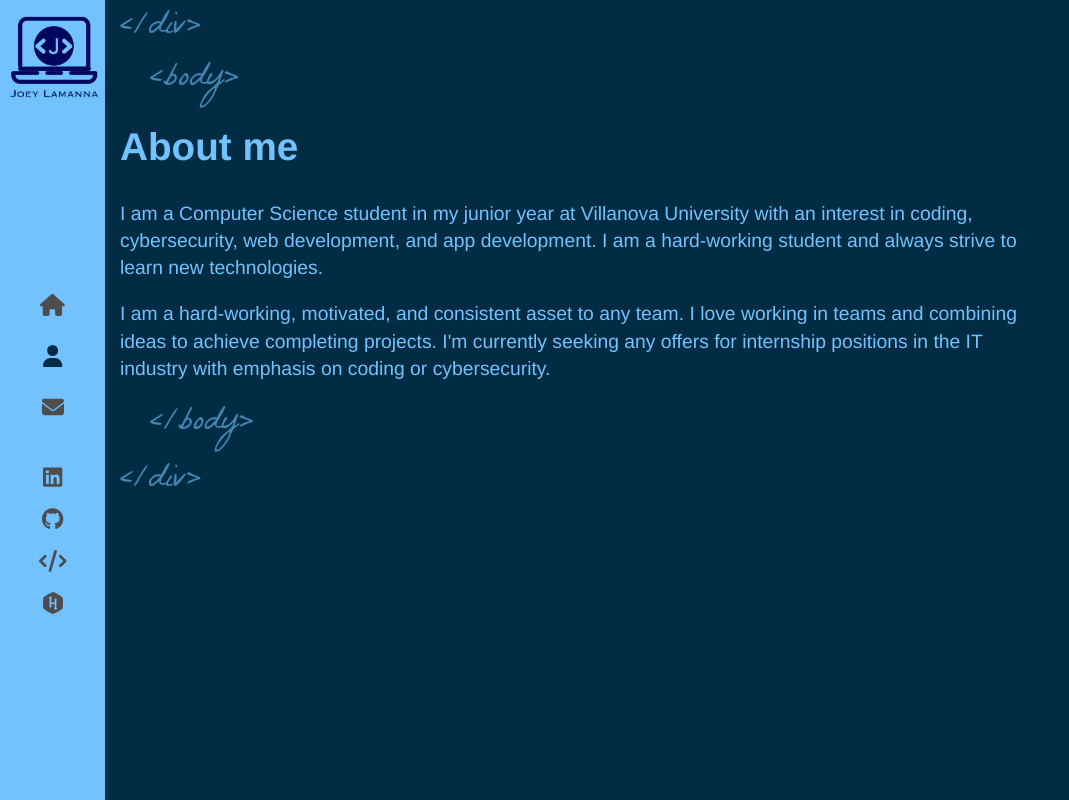
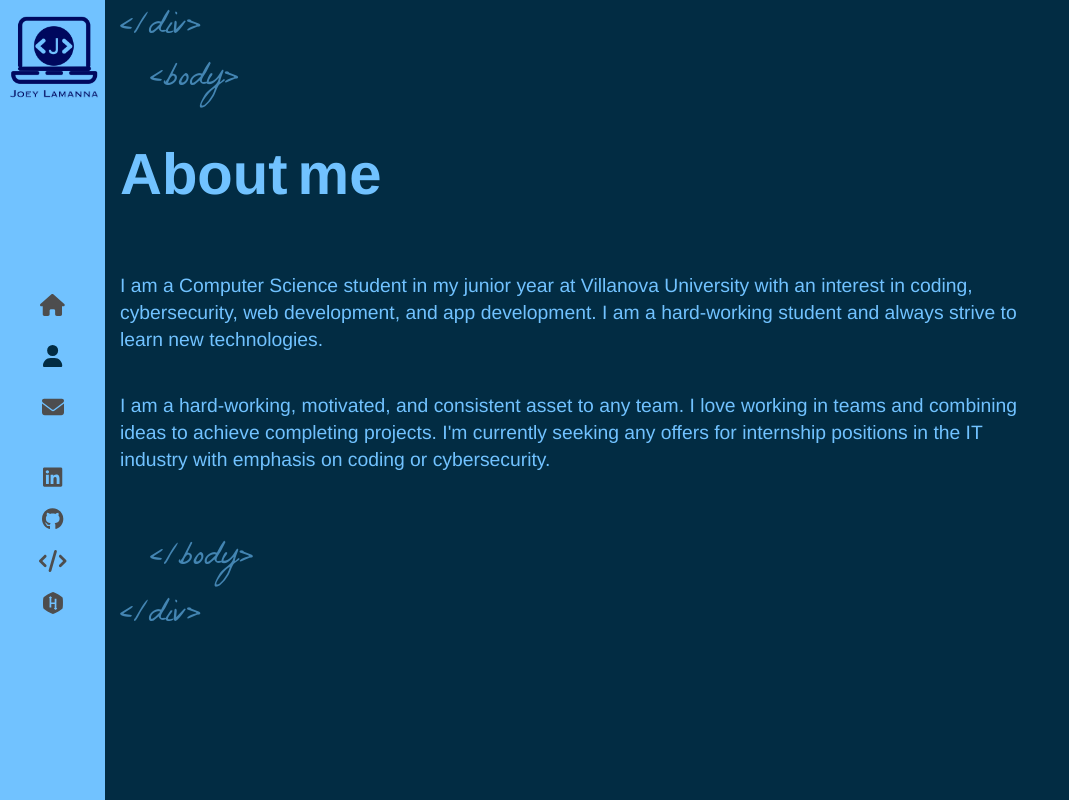
Before and after one commit to Joeylamanna/Joeylamanna.github.io, a React (Create React App) app: page /about in a window 1280 px wide. Shown: the whole page, without its empty margins (0-1069 px from the left). Built offline with nearby package versions, Linux system fonts and the light colour scheme.

Commit message:
updated home page component with single line typing so it looks like a person is not typing multiple lines at once. Also updated about page with animations to look nicer on loading the page

```diff
--- a/src/components/About/index.js
+++ b/src/components/About/index.js
@@ -1,9 +1,33 @@
+import { useEffect, useState } from 'react'
+import AnimatedLetters from '../AnimatedLetters'
 import './index.scss'
 const About = () => {
+
+        const [letterClass, setLetterClass] = useState('text-animate')
+
+
+useEffect(() => {
+
+        let timeoutId = setTimeout(() => {
+            setLetterClass('text-animate-hover')
+        }, 4000)
+
+        return () => {
+                    clearTimeout(timeoutId)
+                }
+    }, [])
+
     return (
         <div className='container about-page'>
             <div className='text-zone'>
-                <h1>About me</h1>
+                <h1>
+                    <AnimatedLetters letterClass={letterClass}
+                        strArray={['A', 'b', 'o','u','t',' ','m','e']}
+                        idx = {15}
+                    />
+
+
+                </h1>
                 <p> I am a Computer Science student in my junior year
                     at Villanova University with an interest
                     in coding, cybersecurity, web development,
--- a/src/components/About/index.scss
+++ b/src/components/About/index.scss
@@ -2,12 +2,64 @@
 .text-zone h1 {
     margin-left: 120px;
     color: #71C2FF;
-    font-size: calc(.6 * (1.5vh + 4.1vw));
+    font-size: calc(.9 * (1.5vh + 4.1vw));
 }
 
 .text-zone p {
+    display: inline-block;
+    opacity: 0;
+    animation: bounceInUp 2s forwards ;
     margin-left: 120px;
     margin-right: 250px;
     color: #71C2FF;
     font-size: calc(.3 * (1.5vh + 4.1vw));
+
+    &:nth-of-type(1){
+        animation-delay: 0s;
+    }
+    &:nth-of-type(2){
+        animation-delay: 0s;
+    }
 }
+.text-animate-hover {
+    &:hover {
+        color: rgb(0, 255, 229);
+    }
+}
+
+@keyframes bounceInUp {
+    from,
+    60%,
+    75%,
+    90%,
+    to {
+      animation-timing-function: cubic-bezier(0.215, 0.61, 0.355, 1);
+    }
+
+    from {
+      opacity: 0;
+      transform: translate3d(0, 3000px, 0) scaleY(5);
+    }
+
+    60% {
+      opacity: 1;
+      transform: translate3d(0, -20px, 0) scaleY(0.9);
+    }
+
+    75% {
+      transform: translate3d(0, 10px, 0) scaleY(0.95);
+    }
+
+    100% {
+        opacity: 1;
+      transform: translate3d(0, -5px, 0) scaleY(0.985);
+    }
+
+    to {
+      transform: translate3d(0, 0, 0);
+    }
+  }
+
+  .bounceInUp {
+    animation-name: bounceInUp;
+  }
--- /dev/null
+++ b/src/components/AnimatedLetters/index.js
@@ -0,0 +1,17 @@
+import './index.scss';
+
+const AnimatedLetters = ({ letterClass, strArray, idx }) => {
+    return (
+        <span>
+            {
+                strArray.map((char, i) => (
+                    <span key = {char + i} className = {`${letterClass} _${i + idx}'}`}>
+                        {char}
+                    </span>
+                ))
+            }
+        </span>
+    )
+};
+
+export default AnimatedLetters
--- /dev/null
+++ b/src/components/AnimatedLetters/index.scss
@@ -0,0 +1,24 @@
+.text-animate {
+    display: inline-block;
+    opacity: 1;
+    animation: bounceInDown 2s forwards ;
+    min-width: 10px;
+
+}
+
+.text-animate-hover {
+    min-width: 10px;
+    display: inline-block;
+    animation-fill-mode: both;
+
+    &:hover {
+        animation: rubberBand 1s;
+        color: white;
+    }
+}
+
+@for $i from 1 through 35 {
+    .text-animate._#{$i} {
+        animation-delay: #{$i / 10}s;
+    }
+}
--- a/src/components/Home/index.scss
+++ b/src/components/Home/index.scss
@@ -6,6 +6,7 @@
     margin-top: 0%;
 
    .typewriter h1 {
+    opacity: 1;
         max-width: max-content;
         color: #71C2FF;
         font-family: monospace;
@@ -15,17 +16,13 @@
         white-space: nowrap; /* Keeps the content on a single line */
         letter-spacing: .15em; /* Adjust as needed */
         animation:
-        typing 2s linear,
-        text-flicker 10s 3s linear infinite,
-        blink-caret 1s 3s step-end infinite;
-          /* The typing effect */
-          @keyframes typing {
-            from { opacity: 0; max-width: 0em }
-            to { max-width: 23em }
-          }
+        typing 2s steps(60, end),
+        blink-caret 1s  step-end 4 forwards;
+
       }
 
        .typewriter h2 {
+        opacity: 0;
         max-width: max-content;
         margin-right: -1000em;
         color: #71C2FF;
@@ -37,18 +34,12 @@
         white-space: nowrap; /* Keeps the content on a single line */
         letter-spacing: .15em; /* Adjust as needed */
         animation:
-        text-flicker 10.3s 2s linear infinite,
-          typing1 3s steps(60, end),
-          blink-caret 1s 3s step-end infinite;
-          /* The typing effect */
-          @keyframes typing1 {
-            from { opacity: 0; width: 0 }
-            to { width: 500px }
-          }
+          typing1 2s 4s steps(60, end) forwards,
+          blink-caret 1s 4s step-end 4 forwards;
       }
 
       .typewriter h3 {
-
+       opacity: 0;
         max-width: max-content;
         margin-top: 20px;
         color: #71C2FF;
@@ -60,18 +51,13 @@
         white-space: nowrap; /* Keeps the content on a single line */
         letter-spacing: .15em; /* Adjust as needed */
         animation:
-        text-flicker 10.6s linear infinite,
-          typing1 4s steps(60, end),
-          blink-caret 1s 3s step-end infinite;
+          typing1 3s 8s steps(60, end) forwards,
+          blink-caret 1s 8s step-end 4 forwards;
           /* The typing effect */
-          @keyframes typing1 {
-            from {opacity: 0; width: 0 }
-            to { width: 500px }
-          }
       }
 
       .typewriter h4 {
-
+        opacity: 0;
         max-width: max-content;
         margin-top: 20px;
         color: #71C2FF;
@@ -83,19 +69,24 @@
         white-space: nowrap; /* Keeps the content on a single line */
         letter-spacing: .15em; /* Adjust as needed */
         animation:
-        text-flicker 10.9s linear infinite,
-          typing1 5s steps(60, end),
-          blink-caret 1s 3s step-end infinite;
-          /* The typing effect */
-          @keyframes typing1 {
-            from {opacity: 0; width: 0 }
-            to { width: 500px }
-          }
+          typing1 3s 12s steps(60, end) forwards,
+          blink-caret 1s 12s step-end infinite forwards;
+      }
+  /* The typing effect for H1 tag for distance purposes */
+      @keyframes typing {
+        from { opacity: 1; max-width: 0em }
+        to { opacity: 1; max-width: 23em }
+      }
+       /* The typing effect for H2-4 because they are about the same length */
+      @keyframes typing1 {
+        from {opacity: 1; width: 0 }
+        to { opacity: 1; width: 500px }
       }
       /* The typewriter cursor effect */
       @keyframes blink-caret {
         from, to { border-color: transparent }
         50% { border-color: #71C2FF }
+        100% {border-color: transparent}
       }
       .glowing-btn {
         position: relative;
@@ -106,7 +97,7 @@
         border: 0.1em solid var(--glow-color);
         border-radius: 0.45em;
         background: none;
-        perspective: 1em;
+        perspective: 4em;
         font-family: sans-serif;
         font-size: calc(.52 * (1.5vh + 2.5vw));
         font-weight: 100;
@@ -240,7 +231,7 @@
   @keyframes border-flicker {
 
     2% {
-      opacity: 1;
+      opacity: .7;
     }
 
 
```
